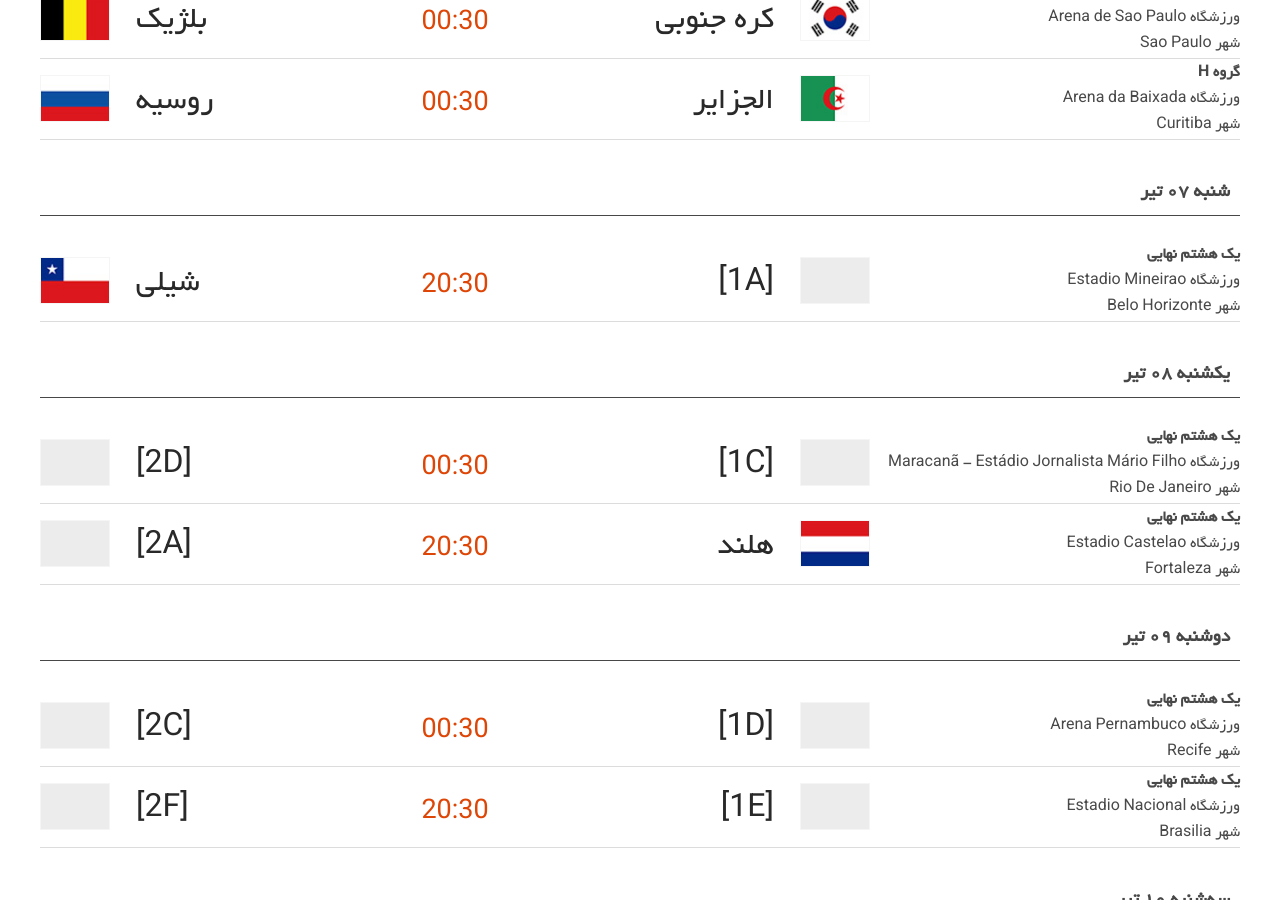
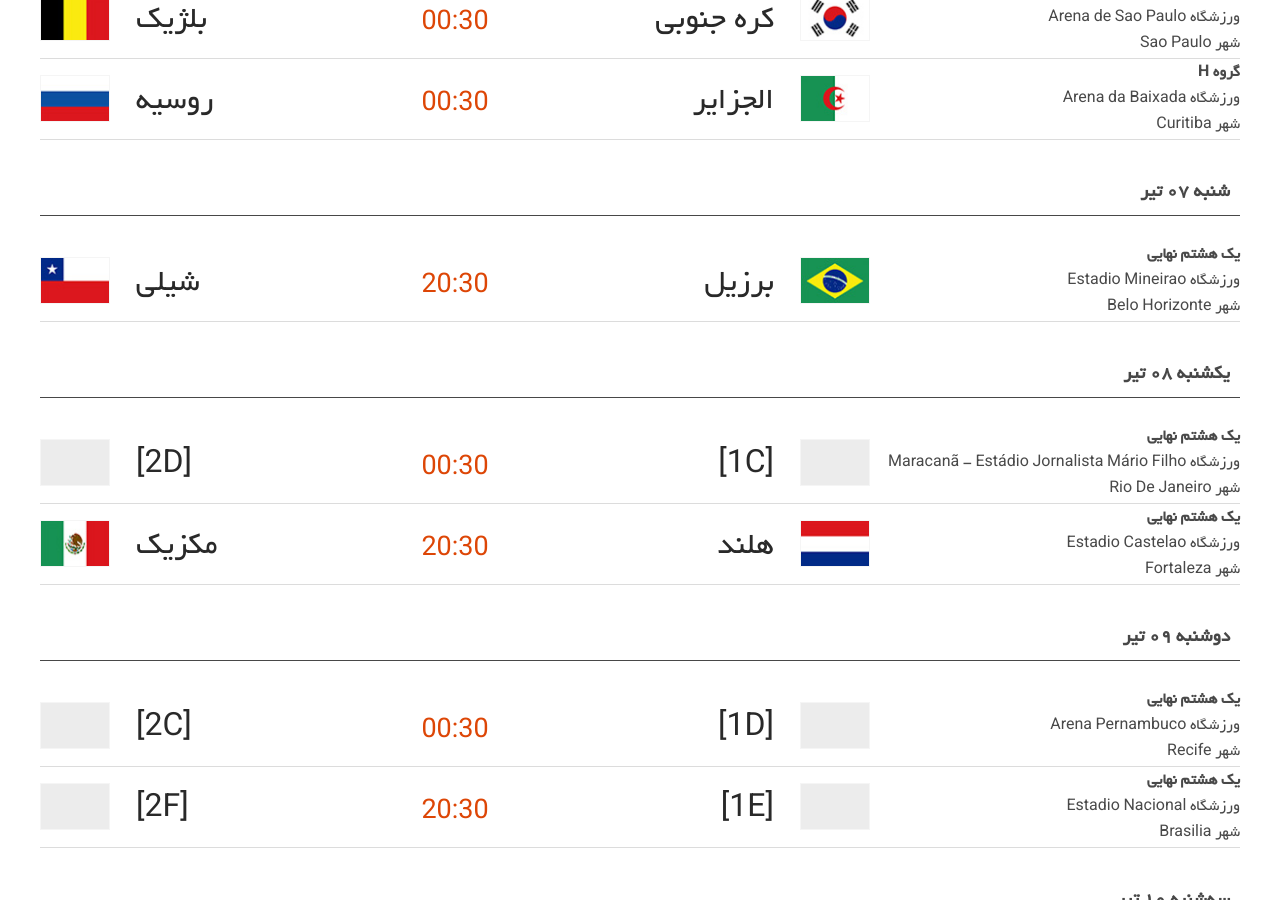
Before and after one commit to HosseinKarami/fifawc, a Jekyll site: the page built from index.html, in a window 1280 px wide and 900 px high, scrolled down 5567 px. Built offline with Jekyll 4.4.1, drawn with Linux system fonts in a browser that asks for light colours; comment, search, counter and statistics services are not loaded.

```diff
--- a/_data/matches.yml
+++ b/_data/matches.yml
@@ -814,9 +814,9 @@
 - date: شنبه 07 تیر
   groups:
   - group: يک هشتم نهايي
-    team1: "[1A]"
+    team1: "برزیل"
     team2: "شيلي"
-    flag1: assets/img/flags/blank.png
+    flag1: assets/img/flags/bra.png
     flag2: assets/img/flags/chi.png
     pts1: "zero"
     pts2: "0"
@@ -850,9 +850,9 @@
     city: Rio De Janeiro
   - group: يک هشتم نهايي
     team1: "هلند"
-    team2: "[2A]"
+    team2: "مکزیک"
     flag1: assets/img/flags/ned.png
-    flag2: assets/img/flags/blank.png
+    flag2: assets/img/flags/mex.png
     pts1: "zero"
     pts2: "0"
     goal1: ""
```
